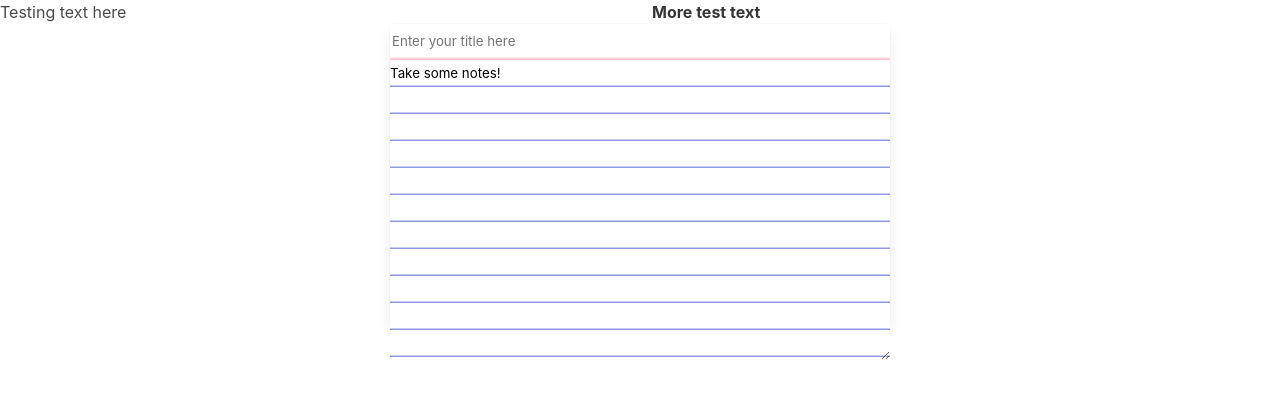
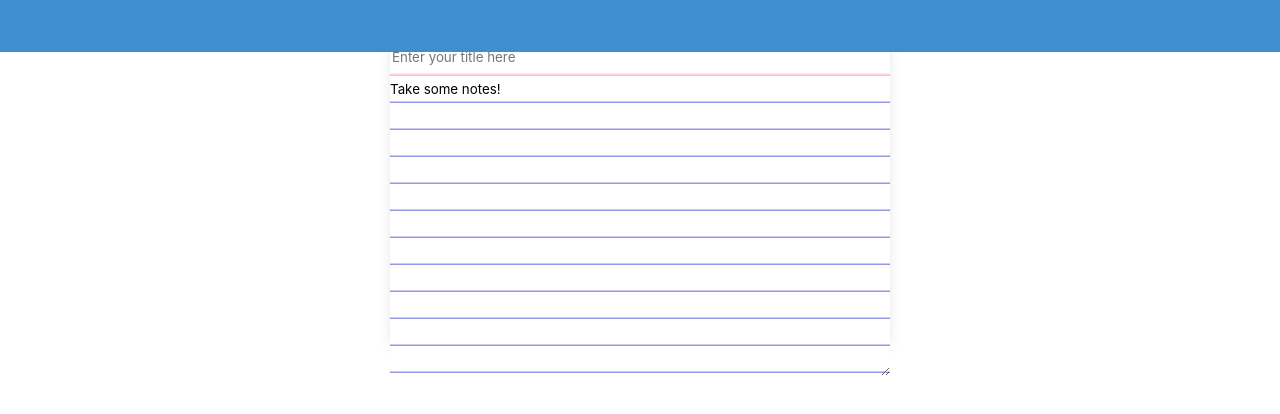
Before and after one commit to LeelooMina/notepad, an Angular app: page / in a window 1280 px wide. Shown: the top 414 px of the page. Built offline with nearby package versions, Linux system fonts and the light colour scheme.

Commit message:
Chore: Add navbar framework

```diff
--- a/src/app/app.component.html
+++ b/src/app/app.component.html
@@ -1,2 +1,2 @@
-<app-home></app-home>
+<app-header></app-header>
 <app-notepad></app-notepad>
--- a/src/app/header/header.component.html
+++ b/src/app/header/header.component.html
@@ -1 +1,3 @@
-<p>header works!</p>
+<nav class="navbar is-info">
+  <!-- navbar brand, navbar menu... -->
+</nav>
--- a/src/app/notepad/notepad.component.css
+++ b/src/app/notepad/notepad.component.css
@@ -1,6 +1,7 @@
 .card {
   width: 500px;
   height: 300px;
+
  }
 
  header {
@@ -8,6 +9,7 @@
   background: linear-gradient(
    white, white 33px,
    pink 35px, pink 36px);
+
  }
 
  .card {
@@ -17,7 +19,7 @@
    #9198e5 26px, #9198e5 27px
   );
   line-height: 200%;
- }
+   }
 
 
 
@@ -25,6 +27,7 @@
   border: 0;
   outline: 0;
   width: 500px;
+
  }
 
  .card-text {
@@ -37,4 +40,5 @@
     #9198e5 26px, #9198e5 27px
    );
    line-height: 200%;
+
  }
```
